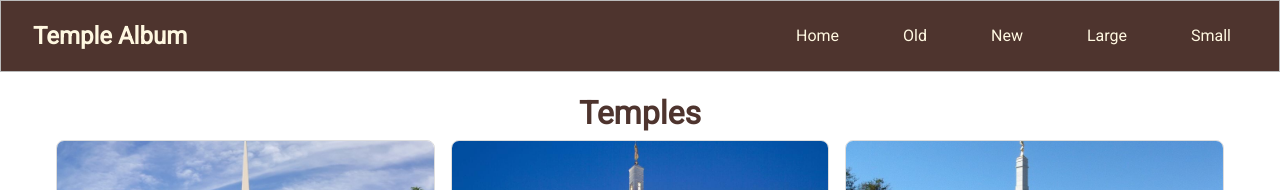
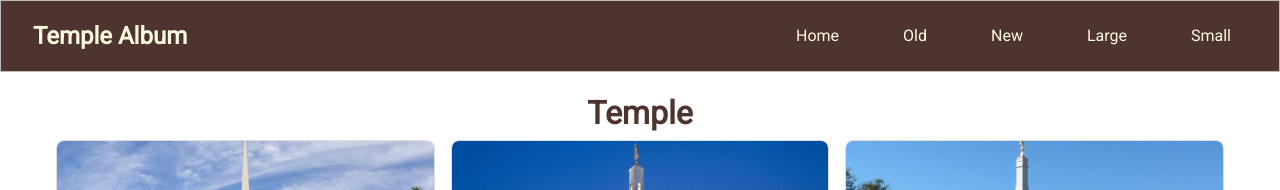
Before and after one commit to eniasg/wdd131, a plain HTML site: page temples.html in a window 1280 px wide. Shown: the top 190 px of the page. Drawn offline with Linux system fonts and the light colour scheme.

Commit message:
Update temples.html

```diff
--- a/temples.html
+++ b/temples.html
@@ -32,7 +32,7 @@
         </nav>
     </header>
     <main>
-        <h1 class="home-title">Temples</h1>
+        <h1 class="home-title">Temple</h1>
         <div class="grid-container">
             <figure>
                 <img src="images/harare-zimbabwe-temple.jpeg" alt="Harare, Zimambwe Temple">
```
